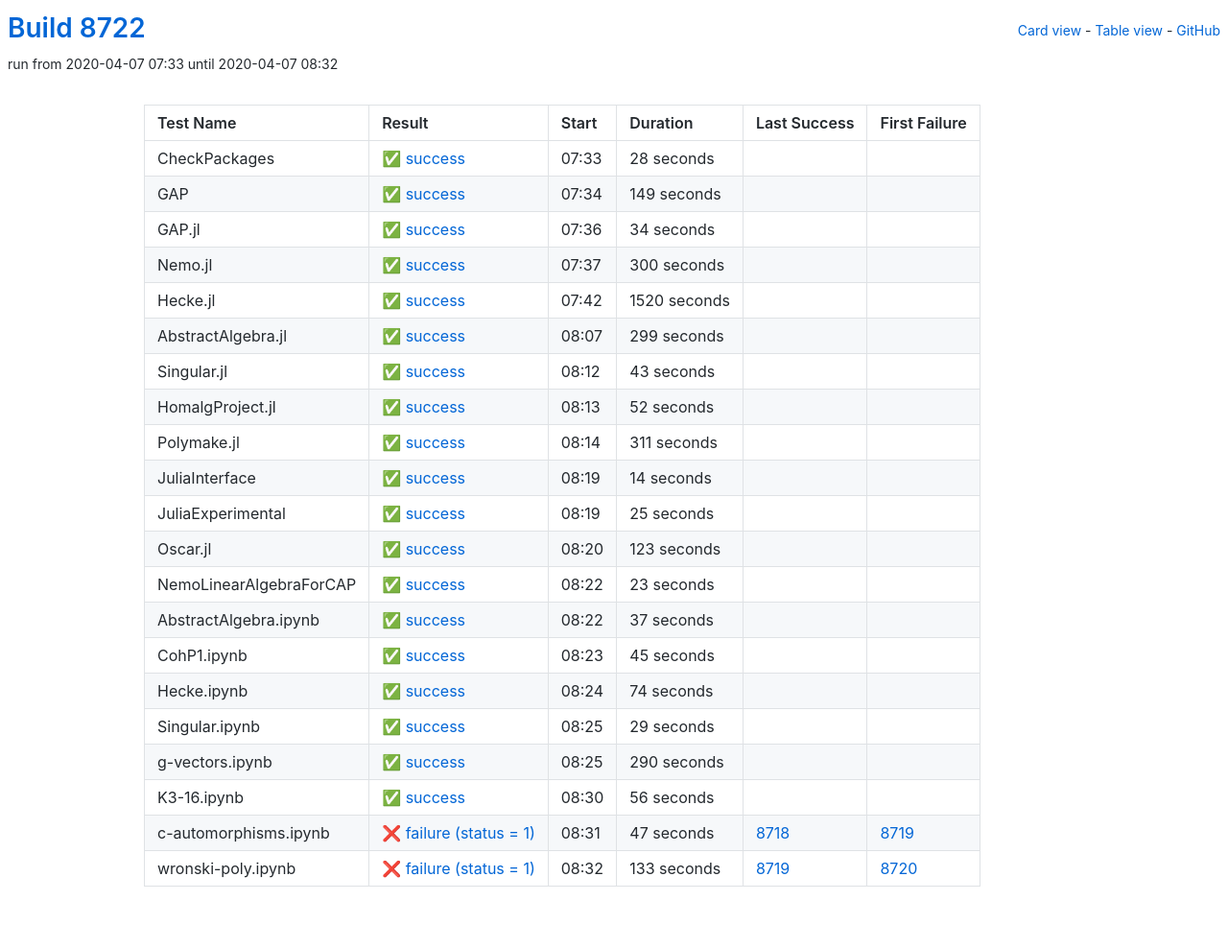
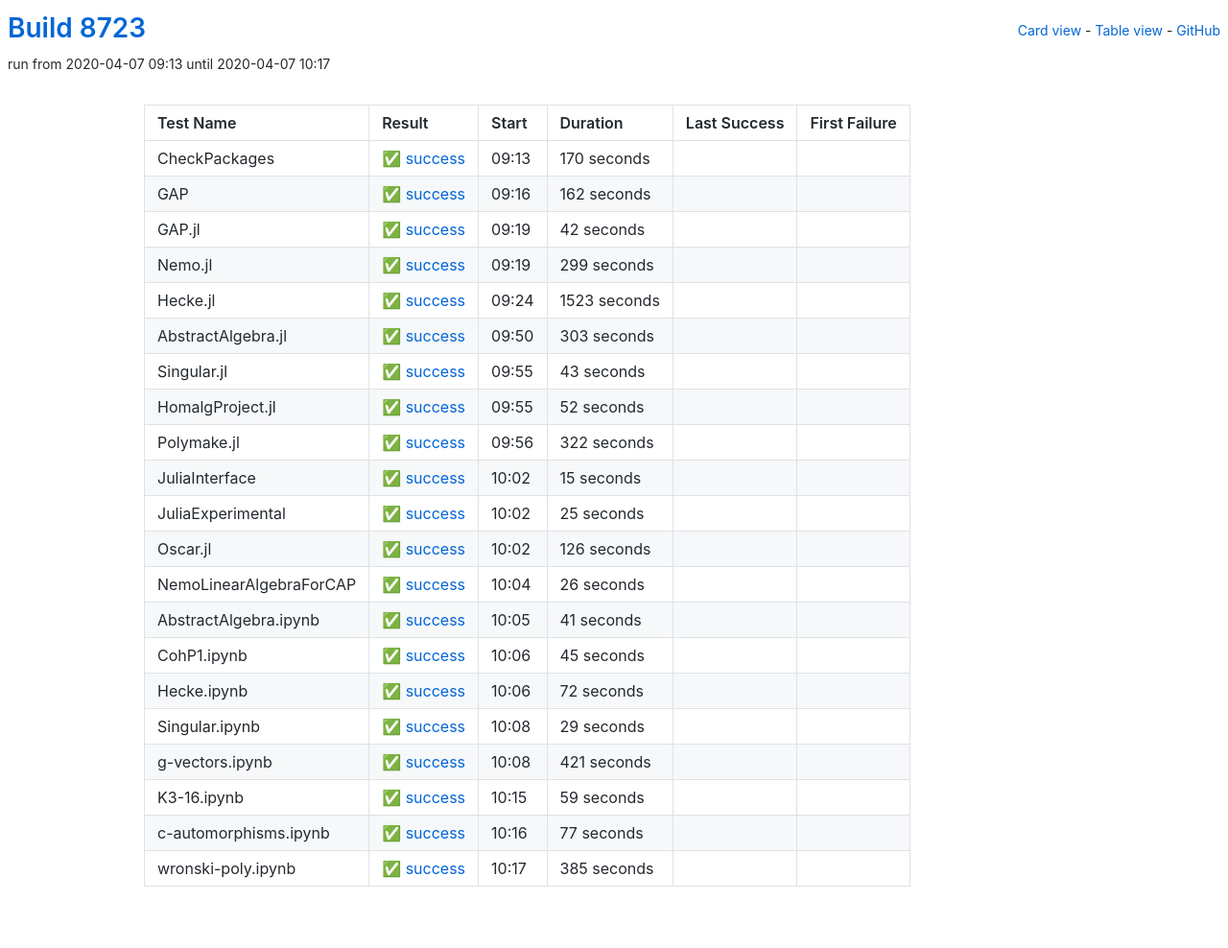
Before and after one commit to oscar-system/oscar-ci-status, a Jekyll site: the page built from table.html, in a window 1280 px wide. Shown: the whole page at 96% size. Built offline with Jekyll 4.4.1, drawn with Linux system fonts in a browser that asks for light colours.

Commit message:
Build 8723

```diff
--- a/_data/ci.yml
+++ b/_data/ci.yml
@@ -1,60 +1,38 @@
-build: 8722
-build_url: https://oscarci.mathematik.uni-kl.de/job/oscar/8722/
+build: 8723
+build_url: https://oscarci.mathematik.uni-kl.de/job/oscar/8723/
 job: oscar
 tests:
-- duration: 28
+- duration: 170
   exitcode: 0
   first_failure: false
   first_failure_url: null
   last_success: false
   last_success_url: null
-  log: https://oscarci.mathematik.uni-kl.de/job/oscar/8722/artifact/logs/build-8722/CheckPackages.log
+  log: https://oscarci.mathematik.uni-kl.de/job/oscar/8723/artifact/logs/build-8723/CheckPackages.log
   name: CheckPackages
-  start: 2020-04-07 07:33
+  start: 2020-04-07 09:13
   status: success
   success: true
-- duration: 149
+- duration: 162
   exitcode: 0
   first_failure: false
   first_failure_url: null
   last_success: false
   last_success_url: null
-  log: https://oscarci.mathematik.uni-kl.de/job/oscar/8722/artifact/logs/build-8722/GAP.log
+  log: https://oscarci.mathematik.uni-kl.de/job/oscar/8723/artifact/logs/build-8723/GAP.log
   name: GAP
-  start: 2020-04-07 07:34
+  start: 2020-04-07 09:16
   status: success
   success: true
-- duration: 34
+- duration: 42
   exitcode: 0
   first_failure: false
   first_failure_url: null
   last_success: false
   last_success_url: null
-  log: https://oscarci.mathematik.uni-kl.de/job/oscar/8722/artifact/logs/build-8722/GAP.jl.log
+  log: https://oscarci.mathematik.uni-kl.de/job/oscar/8723/artifact/logs/build-8723/GAP.jl.log
   name: GAP.jl
-  start: 2020-04-07 07:36
-  status: success
-  success: true
-- duration: 300
-  exitcode: 0
-  first_failure: false
-  first_failure_url: null
-  last_success: false
-  last_success_url: null
-  log: https://oscarci.mathematik.uni-kl.de/job/oscar/8722/artifact/logs/build-8722/Nemo.jl.log
-  name: Nemo.jl
-  start: 2020-04-07 07:37
-  status: success
-  success: true
-- duration: 1520
-  exitcode: 0
-  first_failure: false
-  first_failure_url: null
-  last_success: false
-  last_success_url: null
-  log: https://oscarci.mathematik.uni-kl.de/job/oscar/8722/artifact/logs/build-8722/Hecke.jl.log
-  name: Hecke.jl
-  start: 2020-04-07 07:42
+  start: 2020-04-07 09:19
   status: success
   success: true
 - duration: 299
@@ -63,9 +41,31 @@
   first_failure_url: null
   last_success: false
   last_success_url: null
-  log: https://oscarci.mathematik.uni-kl.de/job/oscar/8722/artifact/logs/build-8722/AbstractAlgebra.jl.log
+  log: https://oscarci.mathematik.uni-kl.de/job/oscar/8723/artifact/logs/build-8723/Nemo.jl.log
+  name: Nemo.jl
+  start: 2020-04-07 09:19
+  status: success
+  success: true
+- duration: 1523
+  exitcode: 0
+  first_failure: false
+  first_failure_url: null
+  last_success: false
+  last_success_url: null
+  log: https://oscarci.mathematik.uni-kl.de/job/oscar/8723/artifact/logs/build-8723/Hecke.jl.log
+  name: Hecke.jl
+  start: 2020-04-07 09:24
+  status: success
+  success: true
+- duration: 303
+  exitcode: 0
+  first_failure: false
+  first_failure_url: null
+  last_success: false
+  last_success_url: null
+  log: https://oscarci.mathematik.uni-kl.de/job/oscar/8723/artifact/logs/build-8723/AbstractAlgebra.jl.log
   name: AbstractAlgebra.jl
-  start: 2020-04-07 08:07
+  start: 2020-04-07 09:50
   status: success
   success: true
 - duration: 43
@@ -74,9 +74,9 @@
   first_failure_url: null
   last_success: false
   last_success_url: null
-  log: https://oscarci.mathematik.uni-kl.de/job/oscar/8722/artifact/logs/build-8722/Singular.jl.log
+  log: https://oscarci.mathematik.uni-kl.de/job/oscar/8723/artifact/logs/build-8723/Singular.jl.log
   name: Singular.jl
-  start: 2020-04-07 08:12
+  start: 2020-04-07 09:55
   status: success
   success: true
 - duration: 52
@@ -85,31 +85,31 @@
   first_failure_url: null
   last_success: false
   last_success_url: null
-  log: https://oscarci.mathematik.uni-kl.de/job/oscar/8722/artifact/logs/build-8722/HomalgProject.jl.log
+  log: https://oscarci.mathematik.uni-kl.de/job/oscar/8723/artifact/logs/build-8723/HomalgProject.jl.log
   name: HomalgProject.jl
-  start: 2020-04-07 08:13
+  start: 2020-04-07 09:55
   status: success
   success: true
-- duration: 311
+- duration: 322
   exitcode: 0
   first_failure: false
   first_failure_url: null
   last_success: false
   last_success_url: null
-  log: https://oscarci.mathematik.uni-kl.de/job/oscar/8722/artifact/logs/build-8722/Polymake.jl.log
+  log: https://oscarci.mathematik.uni-kl.de/job/oscar/8723/artifact/logs/build-8723/Polymake.jl.log
   name: Polymake.jl
-  start: 2020-04-07 08:14
+  start: 2020-04-07 09:56
   status: success
   success: true
-- duration: 14
+- duration: 15
   exitcode: 0
   first_failure: false
   first_failure_url: null
   last_success: false
   last_success_url: null
-  log: https://oscarci.mathematik.uni-kl.de/job/oscar/8722/artifact/logs/build-8722/JuliaInterface.log
+  log: https://oscarci.mathematik.uni-kl.de/job/oscar/8723/artifact/logs/build-8723/JuliaInterface.log
   name: JuliaInterface
-  start: 2020-04-07 08:19
+  start: 2020-04-07 10:02
   status: success
   success: true
 - duration: 25
@@ -118,42 +118,42 @@
   first_failure_url: null
   last_success: false
   last_success_url: null
-  log: https://oscarci.mathematik.uni-kl.de/job/oscar/8722/artifact/logs/build-8722/JuliaExperimental.log
+  log: https://oscarci.mathematik.uni-kl.de/job/oscar/8723/artifact/logs/build-8723/JuliaExperimental.log
   name: JuliaExperimental
-  start: 2020-04-07 08:19
+  start: 2020-04-07 10:02
   status: success
   success: true
-- duration: 123
+- duration: 126
   exitcode: 0
   first_failure: false
   first_failure_url: null
   last_success: false
   last_success_url: null
-  log: https://oscarci.mathematik.uni-kl.de/job/oscar/8722/artifact/logs/build-8722/Oscar.jl.log
+  log: https://oscarci.mathematik.uni-kl.de/job/oscar/8723/artifact/logs/build-8723/Oscar.jl.log
   name: Oscar.jl
-  start: 2020-04-07 08:20
+  start: 2020-04-07 10:02
   status: success
   success: true
-- duration: 23
+- duration: 26
   exitcode: 0
   first_failure: false
   first_failure_url: null
   last_success: false
   last_success_url: null
-  log: https://oscarci.mathematik.uni-kl.de/job/oscar/8722/artifact/logs/build-8722/NemoLinearAlgebraForCAP.log
+  log: https://oscarci.mathematik.uni-kl.de/job/oscar/8723/artifact/logs/build-8723/NemoLinearAlgebraForCAP.log
   name: NemoLinearAlgebraForCAP
-  start: 2020-04-07 08:22
+  start: 2020-04-07 10:04
   status: success
   success: true
-- duration: 37
+- duration: 41
   exitcode: 0
   first_failure: false
   first_failure_url: null
   last_success: false
   last_success_url: null
-  log: https://oscarci.mathematik.uni-kl.de/job/oscar/8722/artifact/logs/build-8722/AbstractAlgebra.ipynb.log
+  log: https://oscarci.mathematik.uni-kl.de/job/oscar/8723/artifact/logs/build-8723/AbstractAlgebra.ipynb.log
   name: AbstractAlgebra.ipynb
-  start: 2020-04-07 08:22
+  start: 2020-04-07 10:05
   status: success
   success: true
 - duration: 45
@@ -162,20 +162,20 @@
   first_failure_url: null
   last_success: false
   last_success_url: null
-  log: https://oscarci.mathematik.uni-kl.de/job/oscar/8722/artifact/logs/build-8722/CohP1.ipynb.log
+  log: https://oscarci.mathematik.uni-kl.de/job/oscar/8723/artifact/logs/build-8723/CohP1.ipynb.log
   name: CohP1.ipynb
-  start: 2020-04-07 08:23
+  start: 2020-04-07 10:06
   status: success
   success: true
-- duration: 74
+- duration: 72
   exitcode: 0
   first_failure: false
   first_failure_url: null
   last_success: false
   last_success_url: null
-  log: https://oscarci.mathematik.uni-kl.de/job/oscar/8722/artifact/logs/build-8722/Hecke.ipynb.log
+  log: https://oscarci.mathematik.uni-kl.de/job/oscar/8723/artifact/logs/build-8723/Hecke.ipynb.log
   name: Hecke.ipynb
-  start: 2020-04-07 08:24
+  start: 2020-04-07 10:06
   status: success
   success: true
 - duration: 29
@@ -184,52 +184,52 @@
   first_failure_url: null
   last_success: false
   last_success_url: null
-  log: https://oscarci.mathematik.uni-kl.de/job/oscar/8722/artifact/logs/build-8722/Singular.ipynb.log
+  log: https://oscarci.mathematik.uni-kl.de/job/oscar/8723/artifact/logs/build-8723/Singular.ipynb.log
   name: Singular.ipynb
-  start: 2020-04-07 08:25
+  start: 2020-04-07 10:08
   status: success
   success: true
-- duration: 290
+- duration: 421
   exitcode: 0
   first_failure: false
   first_failure_url: null
   last_success: false
   last_success_url: null
-  log: https://oscarci.mathematik.uni-kl.de/job/oscar/8722/artifact/logs/build-8722/g-vectors.ipynb.log
+  log: https://oscarci.mathematik.uni-kl.de/job/oscar/8723/artifact/logs/build-8723/g-vectors.ipynb.log
   name: g-vectors.ipynb
-  start: 2020-04-07 08:25
+  start: 2020-04-07 10:08
   status: success
   success: true
-- duration: 56
+- duration: 59
   exitcode: 0
   first_failure: false
   first_failure_url: null
   last_success: false
   last_success_url: null
-  log: https://oscarci.mathematik.uni-kl.de/job/oscar/8722/artifact/logs/build-8722/K3-16.ipynb.log
+  log: https://oscarci.mathematik.uni-kl.de/job/oscar/8723/artifact/logs/build-8723/K3-16.ipynb.log
   name: K3-16.ipynb
-  start: 2020-04-07 08:30
+  start: 2020-04-07 10:15
   status: success
   success: true
-- duration: 47
-  exitcode: 1
-  first_failure: 8719
-  first_failure_url: https://oscarci.mathematik.uni-kl.de/job/oscar/8719/
-  last_success: 8718
-  last_success_url: https://oscarci.mathematik.uni-kl.de/job/oscar/8718/
-  log: https://oscarci.mathematik.uni-kl.de/job/oscar/8722/artifact/logs/build-8722/c-automorphisms.ipynb.log
+- duration: 77
+  exitcode: 0
+  first_failure: false
+  first_failure_url: null
+  last_success: false
+  last_success_url: null
+  log: https://oscarci.mathematik.uni-kl.de/job/oscar/8723/artifact/logs/build-8723/c-automorphisms.ipynb.log
   name: c-automorphisms.ipynb
-  start: 2020-04-07 08:31
-  status: failure
-  success: false
-- duration: 133
-  exitcode: 1
-  first_failure: 8720
-  first_failure_url: https://oscarci.mathematik.uni-kl.de/job/oscar/8720/
-  last_success: 8719
-  last_success_url: https://oscarci.mathematik.uni-kl.de/job/oscar/8719/
-  log: https://oscarci.mathematik.uni-kl.de/job/oscar/8722/artifact/logs/build-8722/wronski-poly.ipynb.log
+  start: 2020-04-07 10:16
+  status: success
+  success: true
+- duration: 385
+  exitcode: 0
+  first_failure: false
+  first_failure_url: null
+  last_success: false
+  last_success_url: null
+  log: https://oscarci.mathematik.uni-kl.de/job/oscar/8723/artifact/logs/build-8723/wronski-poly.ipynb.log
   name: wronski-poly.ipynb
-  start: 2020-04-07 08:32
-  status: failure
-  success: false
+  start: 2020-04-07 10:17
+  status: success
+  success: true
```
Also changed, not shown: README.md.
